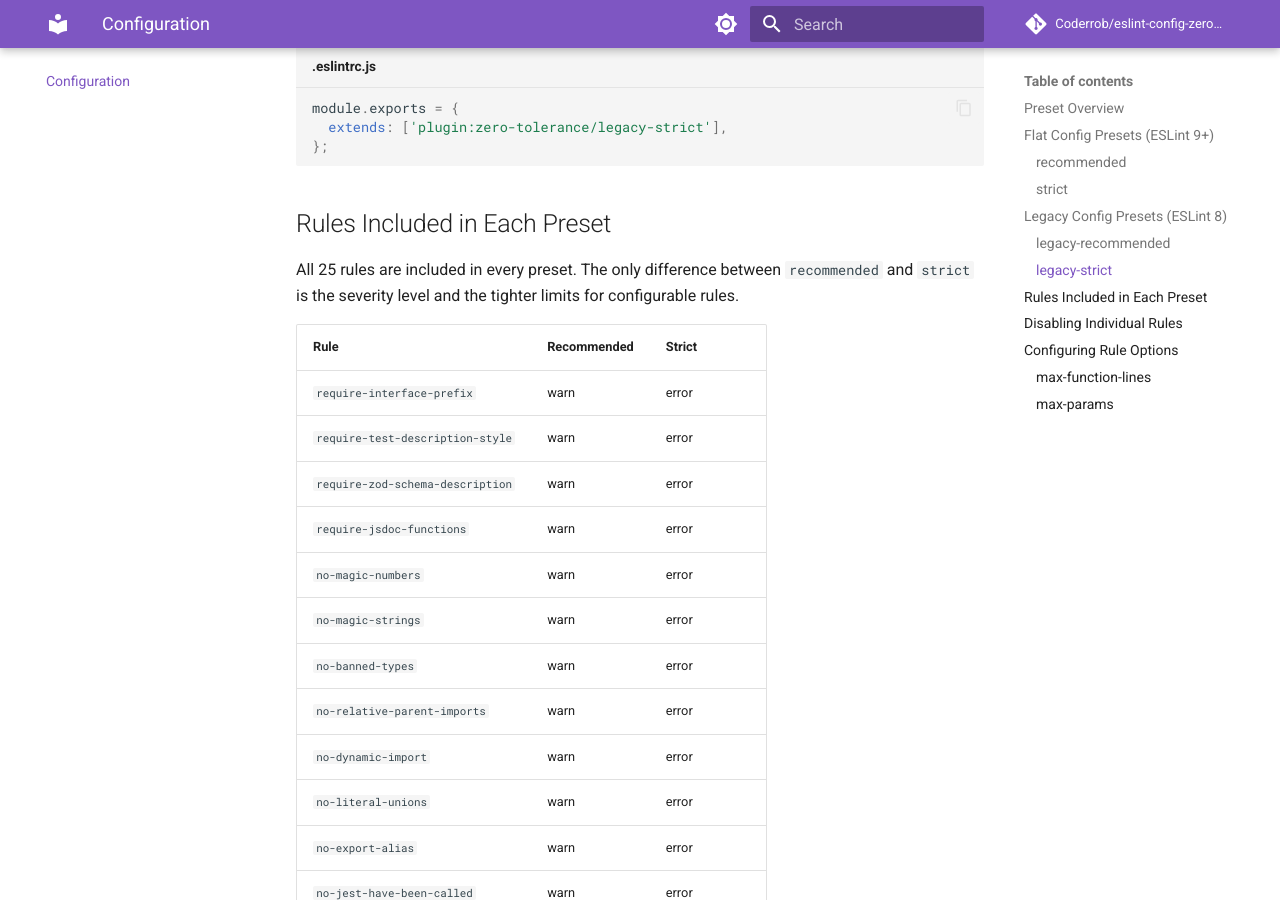
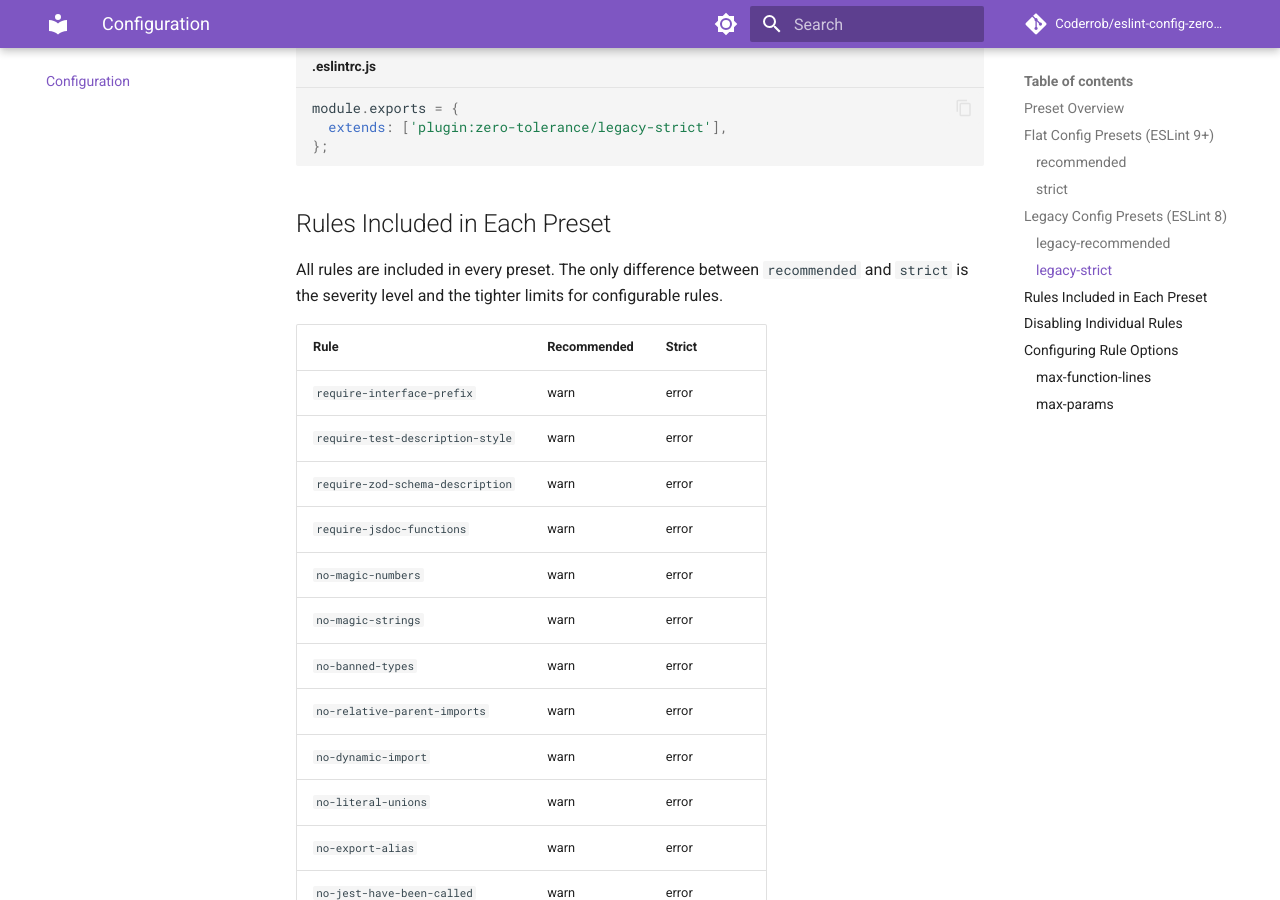
Before and after one commit to Coderrob/eslint-config-zero-tolerance, an MkDocs documentation site: the page built from docs/configuration.md, in a window 1280 px wide and 900 px high, scrolled down 1436 px. Built offline with MkDocs 1.6.1 and Material for MkDocs 9.7.7, drawn with Linux system fonts in a browser that asks for light colours; comment, search, counter and statistics services are not loaded.

Commit message:
docs: remove hardcoded rule count from all live docs and package descriptions
Co-authored-by: Coderrob <7213776+Coderrob@users.noreply.github.com>

```diff
--- a/docs/configuration.md
+++ b/docs/configuration.md
@@ -53,7 +53,7 @@ module.exports = {
 
 ## Rules Included in Each Preset
 
-All 25 rules are included in every preset. The only difference between `recommended` and `strict` is the severity level and the tighter limits for configurable rules.
+All rules are included in every preset. The only difference between `recommended` and `strict` is the severity level and the tighter limits for configurable rules.
 
 | Rule | Recommended | Strict |
 |---|---|---|
--- a/package.json
+++ b/package.json
@@ -2,7 +2,7 @@
   "name": "eslint-config-zero-tolerance-monorepo",
   "version": "1.0.0",
   "private": true,
-  "description": "Monorepo for eslint-plugin-zero-tolerance and eslint-config-zero-tolerance — 25 strict ESLint rules and config presets for TypeScript code quality.",
+  "description": "Monorepo for eslint-plugin-zero-tolerance and eslint-config-zero-tolerance — strict ESLint rules and config presets for TypeScript code quality.",
   "scripts": {
     "build": "pnpm -r build",
     "test": "pnpm -r --if-present test",
```
Also changed, not shown: README.md (+2 -2 lines), docs/rules/index.md (+1 -1 lines), 1 other file.
